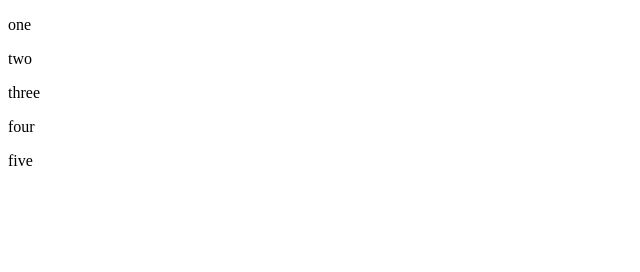
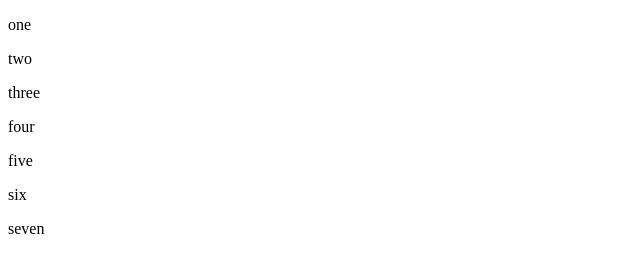
Before and after one commit to jessewgray/jessewgray.github.io, a plain HTML site: page index.html in a window 1280 px wide. Shown: the full height of the page, 0-640 px from the left. Drawn offline with Linux system fonts and the light colour scheme.

Commit message:
"commit"

```diff
--- a/index.html
+++ b/index.html
@@ -13,6 +13,8 @@
         <p>three</p>
         <p>four</p>
         <p>five</p>
+        <p>six</p>
+        <p>seven</p>
 
     </div>
 
```
